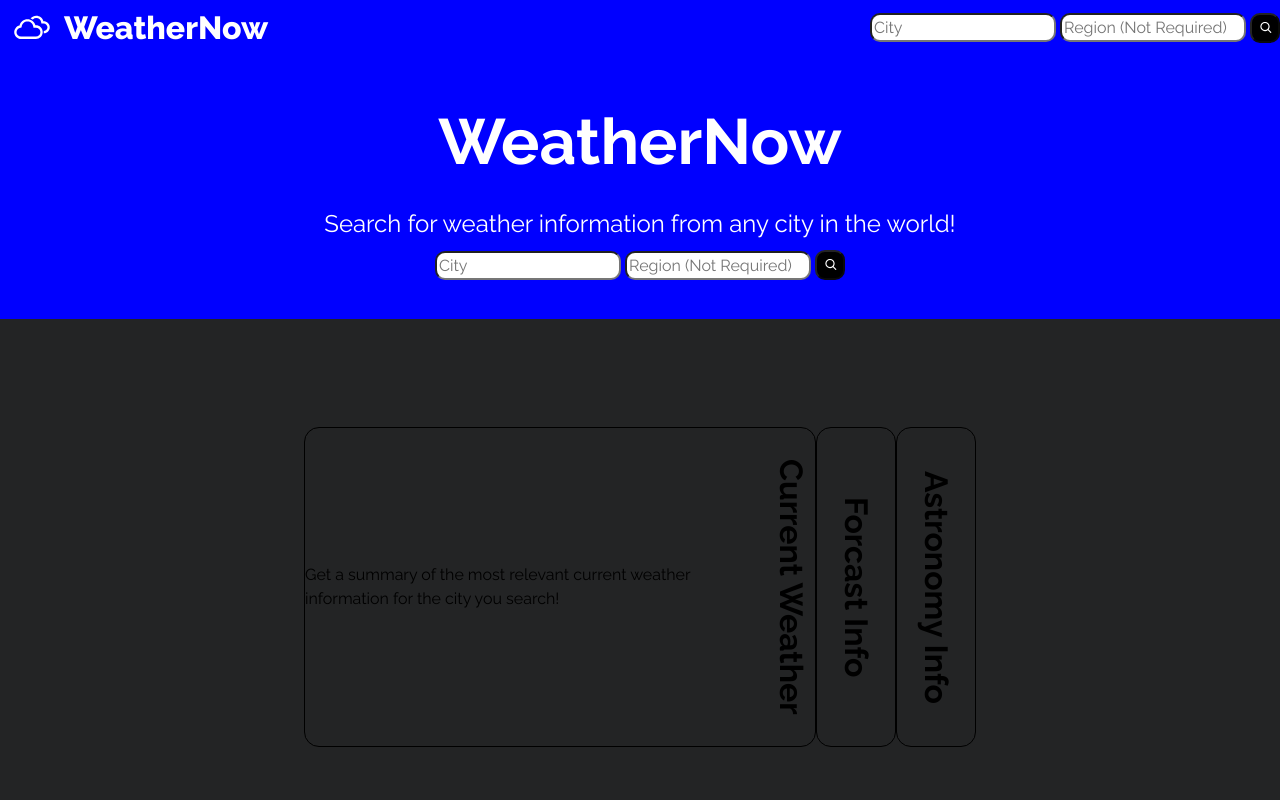
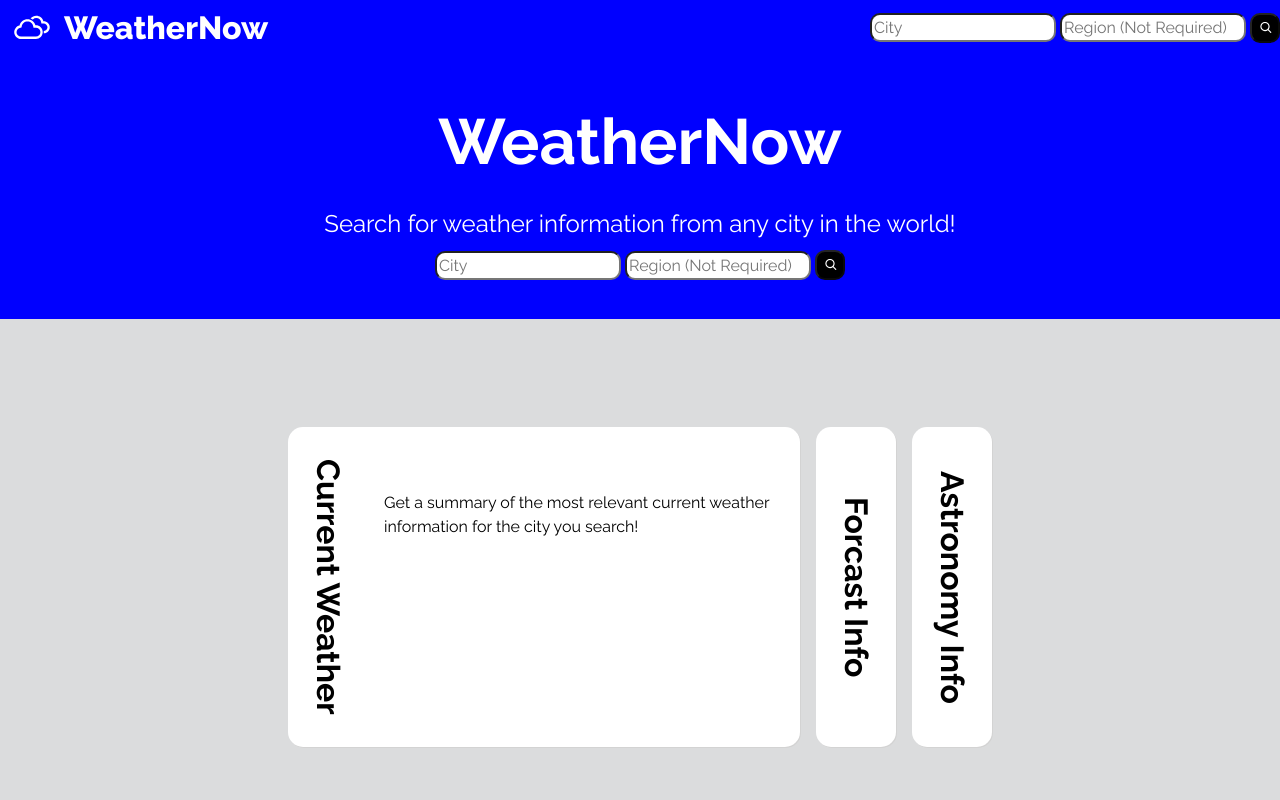
Before and after one commit to robert-petersen/weather-now, a React (Vite) app: page / in a window 1280 px wide. Shown: the top 800 px of the page. Built offline with nearby package versions, Linux system fonts and the light colour scheme; no server answers.

Commit message:
carousel styled

```diff
--- a/src/css/index.css
+++ b/src/css/index.css
@@ -99,10 +99,23 @@ nav h1 .homeLink .icon {
   font-size: 1rem;
 }
 
+@keyframes cardGrowth {
+  0% {
+    font-size: 0rem;
+  }
+  80% {
+    font-size: 1.2rem;
+    opacity: 1;
+  }
+  100% {
+    font-size: 1.2rem;
+    opacity: 1;
+  }
+}
 .landing {
   width: 100%;
   height: 100vh;
-  background-color: rgb(35, 36, 37);
+  background-color: rgb(219, 220, 221);
 }
 .landing .main_content {
   height: 33vh;
@@ -128,31 +141,42 @@ nav h1 .homeLink .icon {
   height: 67vh;
 }
 .landing .carousel article {
-  border: 1px solid black;
+  box-shadow: 1px 1px lightgrey;
   border-radius: 15px;
   width: 5rem;
   height: 40vh;
   display: flex;
   align-items: center;
-  justify-content: center;
+  justify-content: flex-end;
+  margin: 0.5rem;
+  background-color: white;
+  transition: ease-in-out 1s;
 }
 .landing .carousel article h1 {
   writing-mode: vertical-lr;
   text-orientation: sideways-right;
   text-align: center;
-  order: 2;
+  cursor: pointer;
+  width: 100%;
+  height: 100%;
+  padding: 1rem;
 }
 .landing .carousel article p {
+  height: 70%;
+  padding: 1rem;
   display: none;
-  opacity: 0;
-  transition: ease-in-out 1s;
+  overflow: hidden;
 }
 .landing .carousel .active {
   width: 40vw;
+  justify-content: flex-end;
+  transition: ease 1s;
+}
+.landing .carousel .active h1 {
+  width: 5rem;
 }
 .landing .carousel .active p {
   display: block;
-  opacity: 1;
 }
 
 /*# sourceMappingURL=index.css.map */
--- a/src/sass/components/_landing.scss
+++ b/src/sass/components/_landing.scss
@@ -1,9 +1,23 @@
 @use "../abstracts/" as *;
+
+@keyframes cardGrowth {
+  0% {
+    font-size: 0rem;
+  }
+  80% {
+    font-size: 1.2rem;
+    opacity: 1;
+  }
+  100% {
+    font-size: 1.2rem;
+    opacity: 1;
+  }
+}
 
 .landing {
   width: 100%;
   height: 100vh;
-  background-color: rgb(35, 36, 37);
+  background-color: rgb(219, 220, 221);
 
   .main_content {
     height: 33vh;
@@ -28,36 +42,46 @@
     height: 67vh;
 
     article{
-      border: 1px solid black;
+      box-shadow: 1px 1px lightgrey;
       border-radius: 15px;
       width: 5rem;
       height: 40vh;
       display: flex;
       align-items: center;
-      justify-content: center;
-
+      justify-content: flex-end;
+      margin: .5rem;
+      background-color: white;
+      transition: ease-in-out 1s;
 
       h1{
         writing-mode: vertical-lr;
         text-orientation: sideways-right;
         text-align: center;
+        cursor: pointer;
         // border: 1px solid red;
-        order: 2;
+        width: 100%;
+        height: 100%;
+        padding: 1rem;
       }
-
       p{
+        height: 70%;
+        padding: 1rem;
         display: none;
-        opacity: 0;
-        transition: ease-in-out 1s;
+        overflow: hidden;
       }
     }
 
     .active{
       width: 40vw;
+      justify-content: flex-end;
+      transition: ease 1s;
+
+      h1{
+        width: 5rem;
+      }
 
       p{
         display: block;
-        opacity: 1;
       }
     }
   }
```
Also changed, not shown: 1 other file (tests, documents, lock files or other folders).
